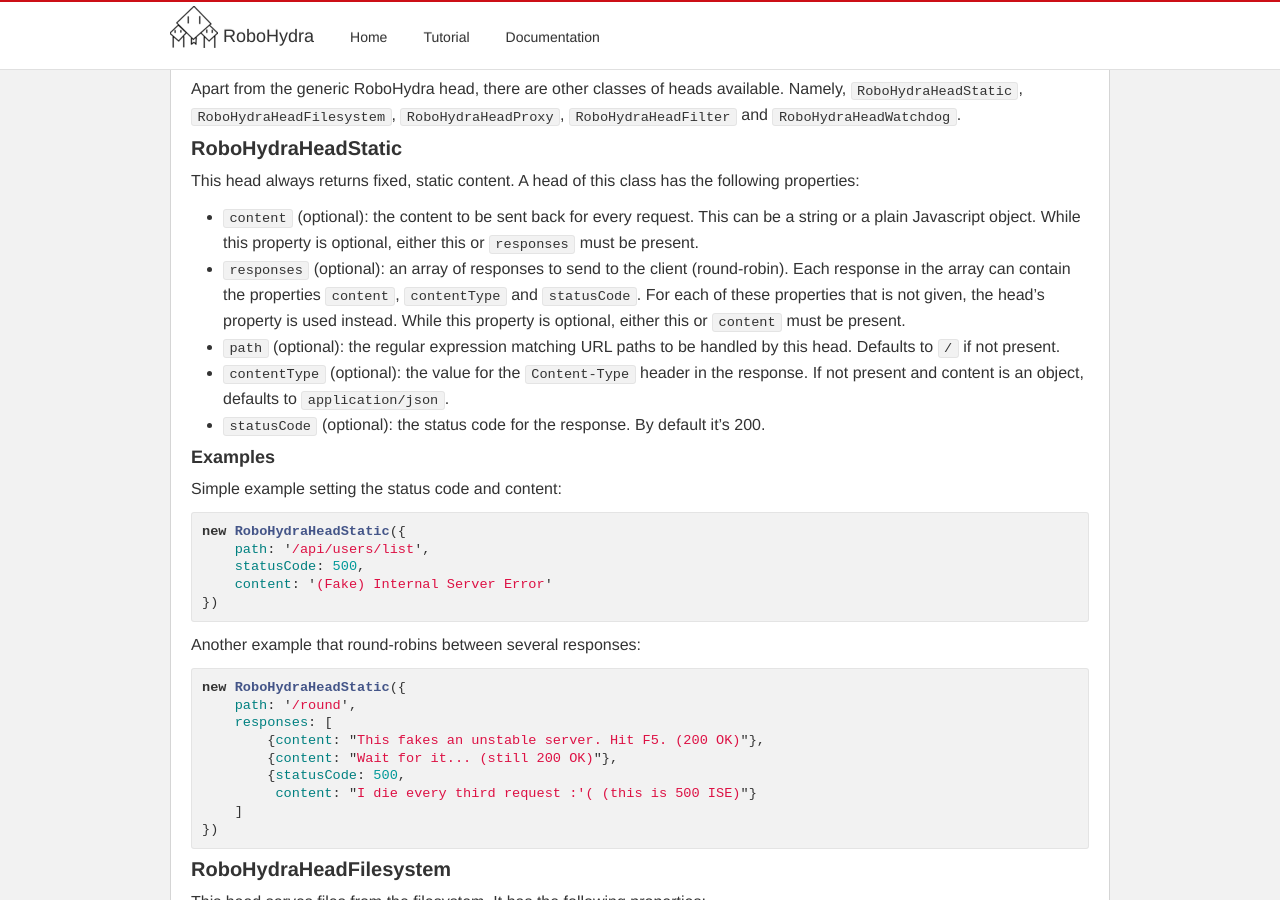
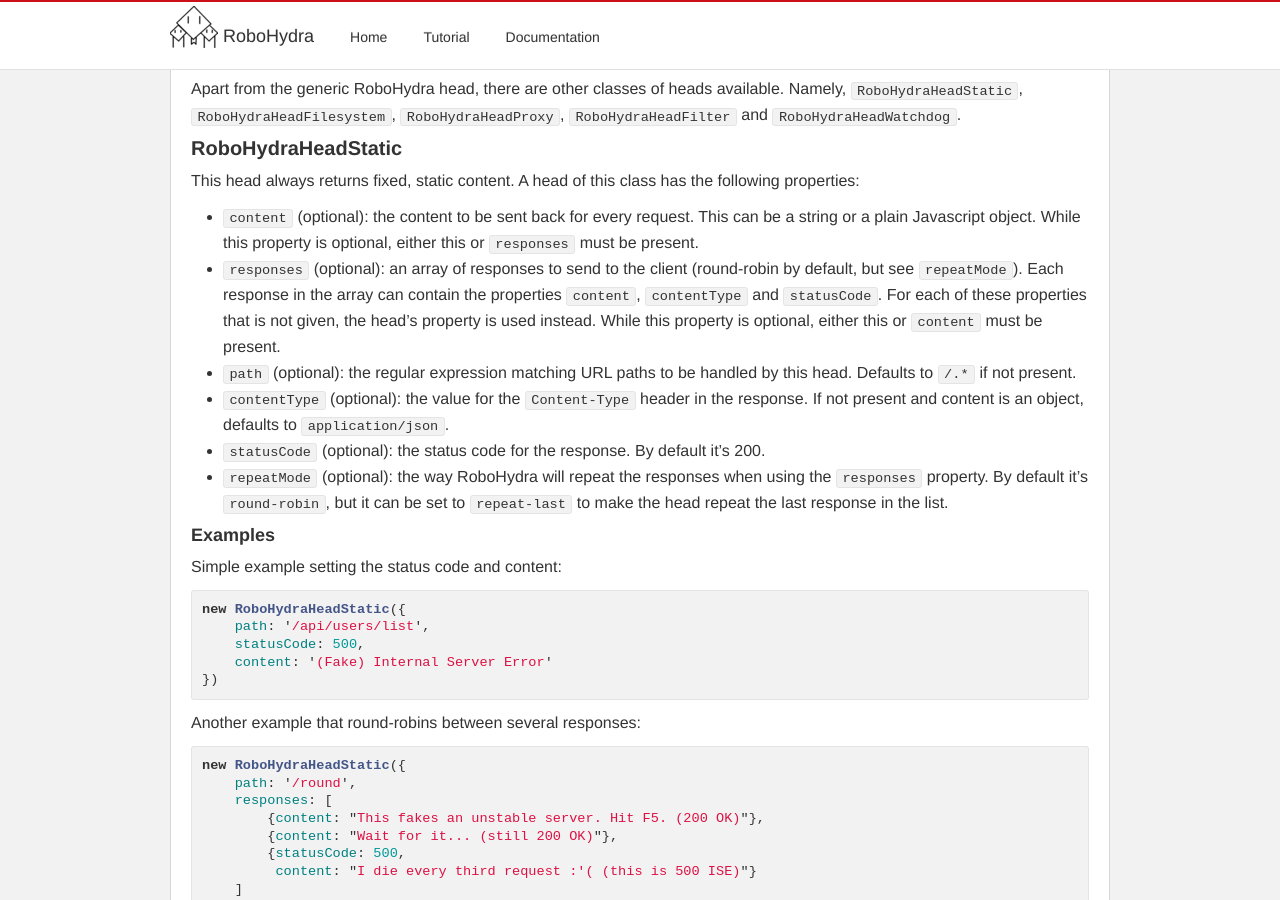
Before and after one commit to robohydra/robohydra, a Jekyll site: the page built from docs/head/heads/index.md, in a window 1280 px wide and 900 px high, scrolled down 2698 px. Built offline with Jekyll 4.4.1, drawn with Linux system fonts in a browser that asks for light colours.

Commit message:
Document the new "repeatMode" property for static heads

```diff
--- a/docs/head/heads/index.md
+++ b/docs/head/heads/index.md
@@ -192,18 +192,22 @@ has the following properties:
   this property is optional, either this or `responses` must be
   present.
 * `responses` (optional): an array of responses to send to the client
-  (round-robin). Each response in the array can contain the properties
-  `content`, `contentType` and `statusCode`. For each of these
-  properties that is not given, the head's property is used
-  instead. While this property is optional, either this or `content`
-  must be present.
+  (round-robin by default, but see `repeatMode`). Each response in the
+  array can contain the properties `content`, `contentType` and
+  `statusCode`. For each of these properties that is not given, the
+  head's property is used instead. While this property is optional,
+  either this or `content` must be present.
 * `path` (optional): the regular expression matching URL paths to be
-  handled by this head. Defaults to `/` if not present.
+  handled by this head. Defaults to `/.*` if not present.
 * `contentType` (optional): the value for the `Content-Type` header in
   the response. If not present and content is an object, defaults to
   `application/json`.
 * `statusCode` (optional): the status code for the response. By
   default it's 200.
+* `repeatMode` (optional): the way RoboHydra will repeat the responses
+  when using the `responses` property. By default it's `round-robin`,
+  but it can be set to `repeat-last` to make the head repeat the last
+  response in the list.
 
 #### Examples
 
```
